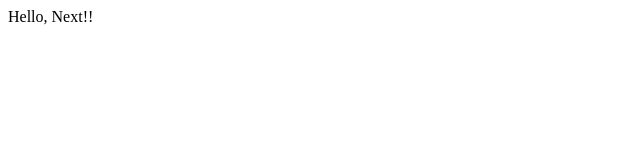
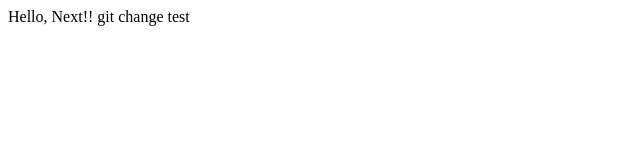
Before and after one commit to wjdgpwl1004/React-SNS, a Next.js app in the folder front/: page / in a window 1280 px wide. Shown: the top 160 px of the page, without its empty margins (0-640 px from the left). Built offline with nearby package versions, Linux system fonts and the light colour scheme.

Commit message:
git change test

```diff
--- a/front/pages/index.js
+++ b/front/pages/index.js
@@ -3,7 +3,10 @@ import React from 'react';
 const Home = () => {
     return (
         <>
-            <div>Hello, Next!!</div>
+            <div>
+                Hello, Next!!
+                git change test
+            </div>
         </>
     )
 };
```
